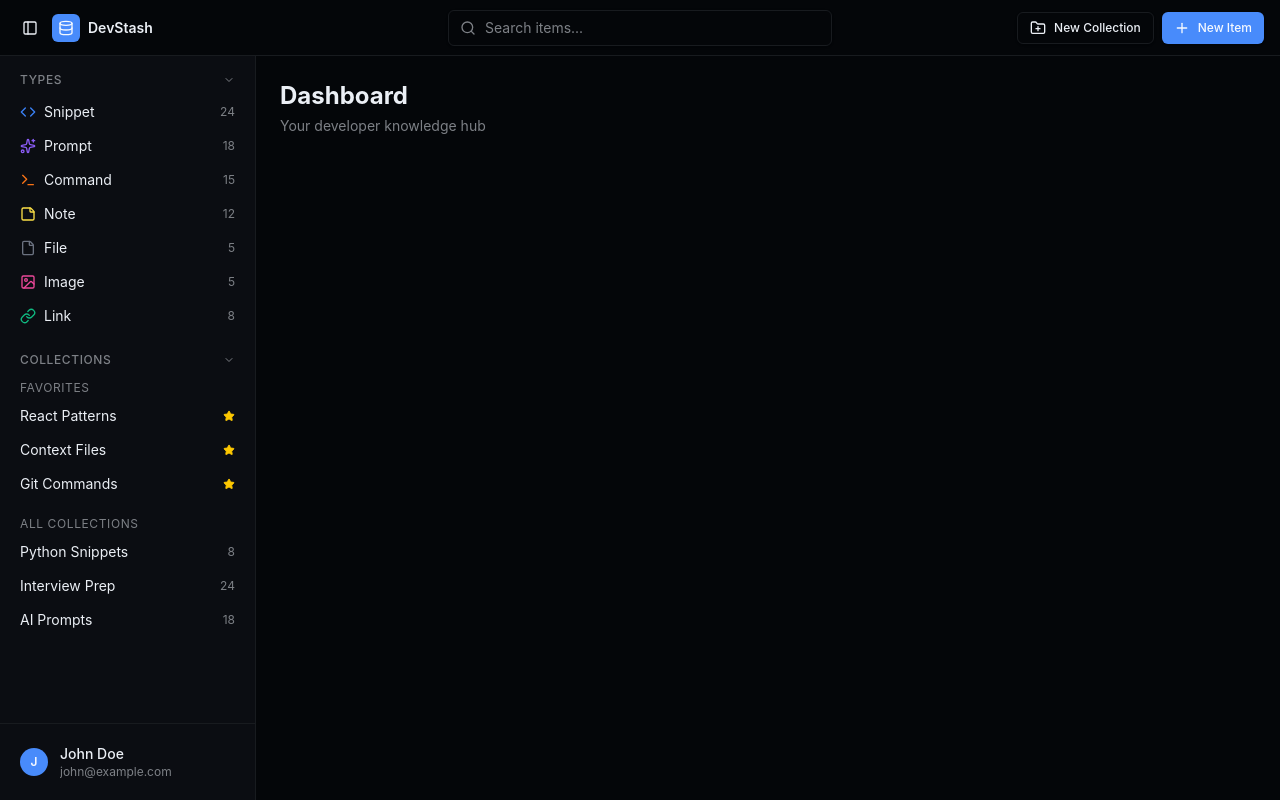
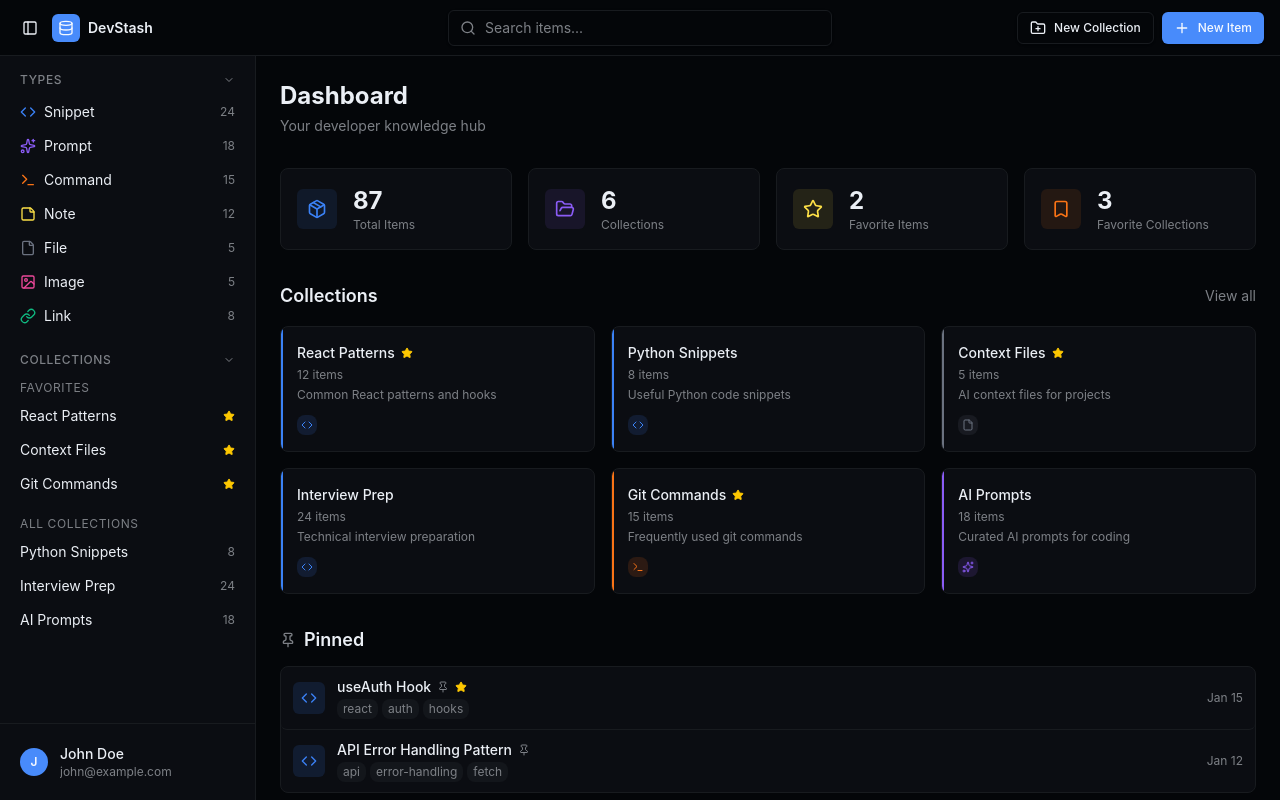
Before and after one commit to rodentskie/devstash, a Next.js app in the folder apps/app/: page /dashboard in a window 1280 px wide. Built offline with nearby package versions, Linux system fonts and the light colour scheme.

Commit message:
feat: dashboard UI phase 3

```diff
--- a/apps/app/src/app/dashboard/page.tsx
+++ b/apps/app/src/app/dashboard/page.tsx
@@ -1,12 +1,24 @@
 import { Sidebar } from '@/components/dashboard/Sidebar';
+import { StatsCards } from '@/components/dashboard/StatsCards';
+import { RecentCollections } from '@/components/dashboard/RecentCollections';
+import { PinnedItems } from '@/components/dashboard/PinnedItems';
+import { RecentItems } from '@/components/dashboard/RecentItems';
 
 export default function DashboardPage() {
   return (
     <>
       <Sidebar />
       <main className="flex-1 overflow-auto p-6">
-        <h1 className="text-2xl font-bold">Dashboard</h1>
-        <p className="text-muted-foreground text-sm mt-1">Your developer knowledge hub</p>
+        <div className="mx-auto max-w-6xl space-y-8">
+        <div>
+          <h1 className="text-2xl font-bold">Dashboard</h1>
+          <p className="text-muted-foreground text-sm mt-1">Your developer knowledge hub</p>
+        </div>
+        <StatsCards />
+        <RecentCollections />
+        <PinnedItems />
+        <RecentItems />
+        </div>
       </main>
     </>
   );
--- /dev/null
+++ b/apps/app/src/components/dashboard/ItemRow.tsx
@@ -0,0 +1,84 @@
+import {
+  Code,
+  Sparkles,
+  Terminal,
+  StickyNote,
+  File,
+  ImageIcon,
+  Link as LinkIcon,
+  Pin,
+  Star,
+} from 'lucide-react';
+import { itemTypes } from '@/lib/mock-data';
+
+const ICON_MAP: Record<string, React.ComponentType<{ className?: string; style?: React.CSSProperties }>> = {
+  Code,
+  Sparkles,
+  Terminal,
+  StickyNote,
+  File,
+  ImageIcon,
+  Link: LinkIcon,
+};
+
+interface Item {
+  id: string;
+  title: string;
+  description?: string;
+  typeId: string;
+  isFavorite: boolean;
+  isPinned: boolean;
+  tags: string[];
+  createdAt: string;
+}
+
+interface ItemRowProps {
+  item: Item;
+}
+
+export function ItemRow({ item }: ItemRowProps) {
+  const type = itemTypes.find((t) => t.id === item.typeId);
+  const Icon = type ? ICON_MAP[type.icon] : null;
+  const color = type?.color ?? '#6b7280';
+
+  const date = new Date(item.createdAt).toLocaleDateString('en-US', {
+    month: 'short',
+    day: 'numeric',
+  });
+
+  return (
+    <div className="flex items-center gap-3 rounded-md px-3 py-2.5 hover:bg-accent/50 transition-colors cursor-pointer group">
+      {/* Type icon */}
+      <div
+        className="flex h-8 w-8 shrink-0 items-center justify-center rounded-md"
+        style={{ backgroundColor: `${color}22` }}
+      >
+        {Icon && <Icon className="h-4 w-4" style={{ color }} />}
+      </div>
+
+      {/* Content */}
+      <div className="flex-1 min-w-0">
+        <div className="flex items-center gap-1.5">
+          <span className="text-sm font-medium truncate">{item.title}</span>
+          {item.isPinned && <Pin className="h-3 w-3 text-muted-foreground shrink-0" />}
+          {item.isFavorite && <Star className="h-3 w-3 fill-yellow-400 text-yellow-400 shrink-0" />}
+        </div>
+        {item.tags.length > 0 && (
+          <div className="flex items-center gap-1 mt-0.5 flex-wrap">
+            {item.tags.map((tag) => (
+              <span
+                key={tag}
+                className="text-xs px-1.5 py-0.5 rounded bg-accent text-muted-foreground"
+              >
+                {tag}
+              </span>
+            ))}
+          </div>
+        )}
+      </div>
+
+      {/* Date */}
+      <span className="text-xs text-muted-foreground shrink-0">{date}</span>
+    </div>
+  );
+}
--- /dev/null
+++ b/apps/app/src/components/dashboard/PinnedItems.tsx
@@ -0,0 +1,23 @@
+import { Pin } from 'lucide-react';
+import { items } from '@/lib/mock-data';
+import { ItemRow } from './ItemRow';
+
+const pinnedItems = items.filter((i) => i.isPinned);
+
+export function PinnedItems() {
+  if (pinnedItems.length === 0) return null;
+
+  return (
+    <section>
+      <div className="flex items-center gap-2 mb-3">
+        <Pin className="h-4 w-4 text-muted-foreground" />
+        <h2 className="text-lg font-semibold">Pinned</h2>
+      </div>
+      <div className="rounded-lg border border-border bg-card divide-y divide-border">
+        {pinnedItems.map((item) => (
+          <ItemRow key={item.id} item={item} />
+        ))}
+      </div>
+    </section>
+  );
+}
--- /dev/null
+++ b/apps/app/src/components/dashboard/RecentCollections.tsx
@@ -0,0 +1,88 @@
+'use client';
+
+import Link from 'next/link';
+import {
+  Code,
+  Sparkles,
+  Terminal,
+  StickyNote,
+  File,
+  ImageIcon,
+  Link as LinkIcon,
+  Star,
+  MoreHorizontal,
+} from 'lucide-react';
+import { collections, itemTypes } from '@/lib/mock-data';
+
+const ICON_MAP: Record<string, React.ComponentType<{ className?: string; style?: React.CSSProperties }>> = {
+  Code,
+  Sparkles,
+  Terminal,
+  StickyNote,
+  File,
+  ImageIcon,
+  Link: LinkIcon,
+};
+
+export function RecentCollections() {
+  return (
+    <section>
+      <div className="flex items-center justify-between mb-4">
+        <h2 className="text-lg font-semibold">Collections</h2>
+        <Link href="/collections" className="text-sm text-muted-foreground hover:text-foreground transition-colors">
+          View all
+        </Link>
+      </div>
+      <div className="grid grid-cols-1 sm:grid-cols-2 xl:grid-cols-3 gap-4">
+        {collections.map((col) => {
+          const dominantType = itemTypes.find((t) => t.id === col.dominantTypeId);
+          const Icon = dominantType ? ICON_MAP[dominantType.icon] : null;
+          const accentColor = dominantType?.color ?? '#6b7280';
+
+          return (
+            <Link
+              key={col.id}
+              href={`/collections/${col.id}`}
+              className="group relative rounded-lg border border-border bg-card p-4 hover:border-border/80 hover:bg-accent/30 transition-colors overflow-hidden"
+            >
+              {/* Left accent bar */}
+              <div
+                className="absolute left-0 top-0 bottom-0 w-0.5 rounded-l-lg"
+                style={{ backgroundColor: accentColor }}
+              />
+
+              <div className="flex items-start justify-between gap-2 mb-1">
+                <h3 className="font-medium text-sm truncate">
+                  {col.name}
+                  {col.isFavorite && (
+                    <Star className="inline ml-1.5 h-3 w-3 fill-yellow-400 text-yellow-400 -mt-0.5" />
+                  )}
+                </h3>
+                <button
+                  onClick={(e) => e.preventDefault()}
+                  className="shrink-0 opacity-0 group-hover:opacity-100 transition-opacity p-0.5 rounded hover:bg-accent"
+                >
+                  <MoreHorizontal className="h-4 w-4 text-muted-foreground" />
+                </button>
+              </div>
+
+              <p className="text-xs text-muted-foreground mb-1">{col.itemCount} items</p>
+              <p className="text-xs text-muted-foreground line-clamp-2 mb-3">{col.description}</p>
+
+              <div className="flex items-center gap-1.5">
+                {Icon && (
+                  <div
+                    className="flex h-5 w-5 items-center justify-center rounded"
+                    style={{ backgroundColor: `${accentColor}22` }}
+                  >
+                    <Icon className="h-3 w-3" style={{ color: accentColor }} />
+                  </div>
+                )}
+              </div>
+            </Link>
+          );
+        })}
+      </div>
+    </section>
+  );
+}
--- /dev/null
+++ b/apps/app/src/components/dashboard/RecentItems.tsx
@@ -0,0 +1,29 @@
+import Link from 'next/link';
+import { Clock } from 'lucide-react';
+import { items } from '@/lib/mock-data';
+import { ItemRow } from './ItemRow';
+
+const recentItems = [...items]
+  .sort((a, b) => new Date(b.createdAt).getTime() - new Date(a.createdAt).getTime())
+  .slice(0, 10);
+
+export function RecentItems() {
+  return (
+    <section>
+      <div className="flex items-center justify-between mb-3">
+        <div className="flex items-center gap-2">
+          <Clock className="h-4 w-4 text-muted-foreground" />
+          <h2 className="text-lg font-semibold">Recent Items</h2>
+        </div>
+        <Link href="/items" className="text-sm text-muted-foreground hover:text-foreground transition-colors">
+          View all
+        </Link>
+      </div>
+      <div className="rounded-lg border border-border bg-card divide-y divide-border">
+        {recentItems.map((item) => (
+          <ItemRow key={item.id} item={item} />
+        ))}
+      </div>
+    </section>
+  );
+}
--- /dev/null
+++ b/apps/app/src/components/dashboard/StatsCards.tsx
@@ -0,0 +1,41 @@
+import { Package, FolderOpen, Star, Bookmark } from 'lucide-react';
+import { collections, items, typeCounts } from '@/lib/mock-data';
+
+const totalItems = Object.values(typeCounts).reduce((a, b) => a + b, 0);
+const totalCollections = collections.length;
+const favoriteItems = items.filter((i) => i.isFavorite).length;
+const favoriteCollections = collections.filter((c) => c.isFavorite).length;
+
+const stats = [
+  { label: 'Total Items', value: totalItems, icon: Package, color: '#3b82f6' },
+  { label: 'Collections', value: totalCollections, icon: FolderOpen, color: '#8b5cf6' },
+  { label: 'Favorite Items', value: favoriteItems, icon: Star, color: '#fde047' },
+  { label: 'Favorite Collections', value: favoriteCollections, icon: Bookmark, color: '#f97316' },
+];
+
+export function StatsCards() {
+  return (
+    <div className="grid grid-cols-2 lg:grid-cols-4 gap-4">
+      {stats.map((stat) => {
+        const Icon = stat.icon;
+        return (
+          <div
+            key={stat.label}
+            className="rounded-lg border border-border bg-card p-4 flex items-center gap-4"
+          >
+            <div
+              className="flex h-10 w-10 shrink-0 items-center justify-center rounded-md"
+              style={{ backgroundColor: `${stat.color}1a` }}
+            >
+              <Icon className="h-5 w-5" style={{ color: stat.color }} />
+            </div>
+            <div>
+              <p className="text-2xl font-bold">{stat.value}</p>
+              <p className="text-xs text-muted-foreground">{stat.label}</p>
+            </div>
+          </div>
+        );
+      })}
+    </div>
+  );
+}
```
Also changed, not shown: 1 other file (tests, documents, lock files or other folders).
